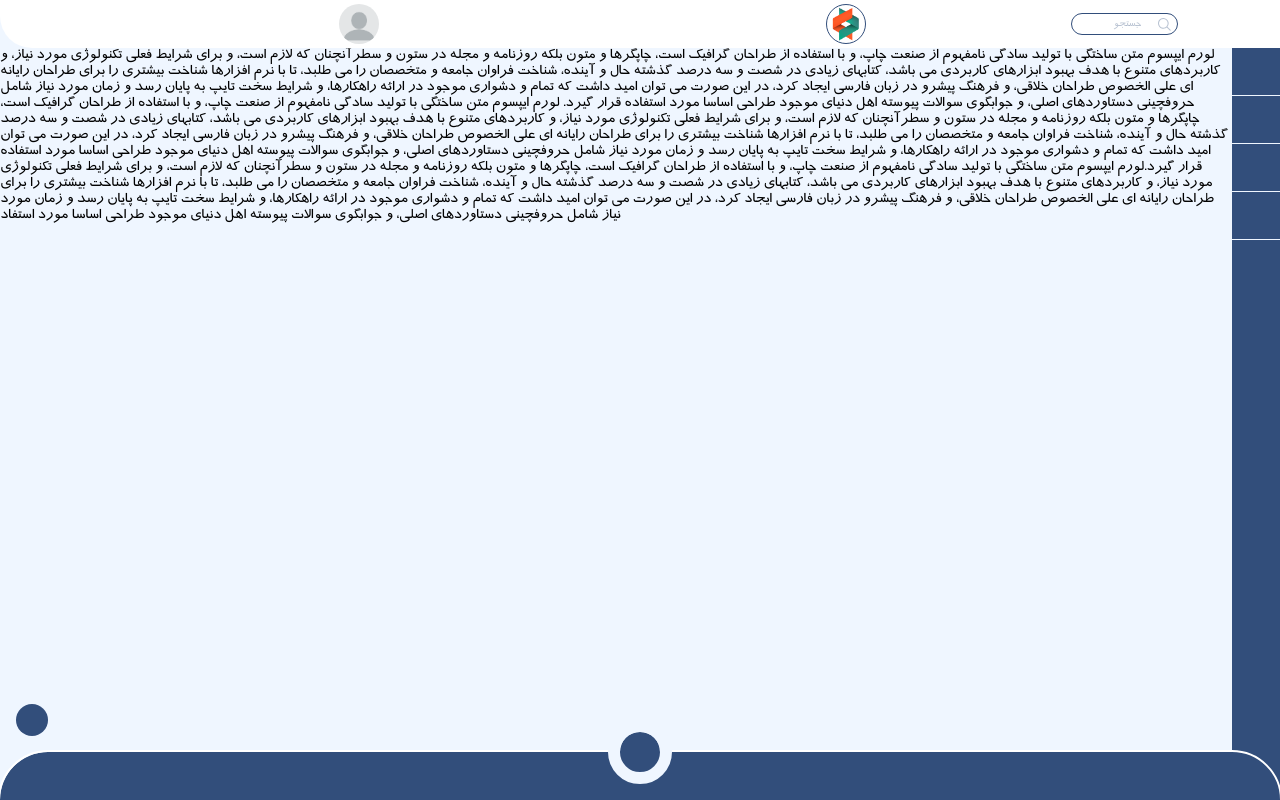
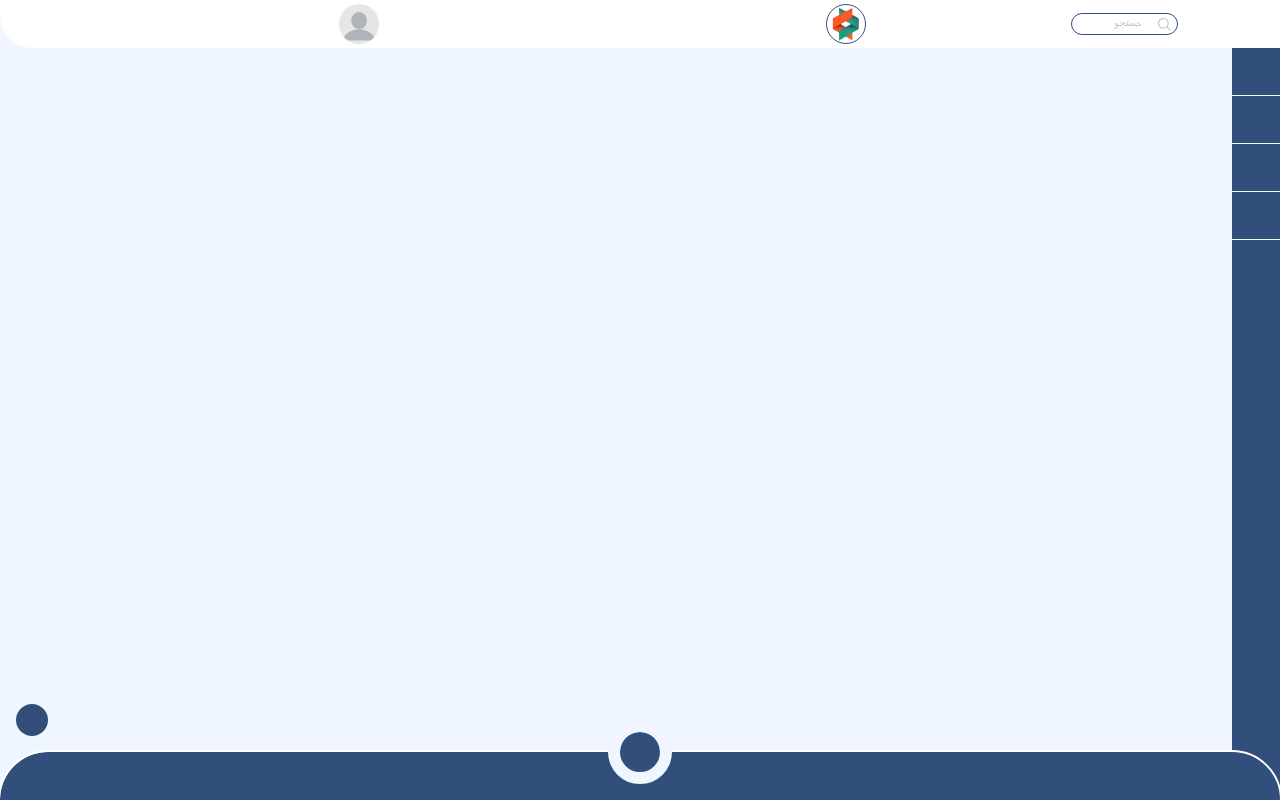
Before and after one commit to Navid079/Project, a React (Create React App) app in the folder frontend/: page / in a window 1280 px wide. Built offline with nearby package versions, Linux system fonts and the light colour scheme; some icons are missing.

Commit message:
minor fix

```diff
--- a/frontend/src/pages/Dashboard/Dashboard.js
+++ b/frontend/src/pages/Dashboard/Dashboard.js
@@ -13,29 +13,7 @@ export default function Dashboard() {
       <div className='dashboard'>
         <Navbar className='dashboard__navbar' />
         <main className='dashboard__body'>
-          <div className='dashboard__container'>
-            لورم ایپسوم متن ساختگی با تولید سادگی نامفهوم از صنعت چاپ، و با
-            استفاده از طراحان گرافیک است، چاپگرها و متون بلکه روزنامه و مجله در
-            ستون و سطرآنچنان که لازم است، و برای شرایط فعلی تکنولوژی مورد نیاز،
-            و کاربردهای متنوع با هدف بهبود ابزارهای کاربردی می باشد، کتابهای
-            زیادی در شصت و سه درصد گذشته حال و آینده، شناخت فراوان جامعه و
-            متخصصان را می طلبد، تا با نرم افزارها شناخت بیشتری را برای طراحان
-            رایانه ای علی الخصوص طراحان خلاقی، و فرهنگ پیشرو در زبان فارسی ایجاد
-            کرد، در این صورت می توان امید داشت که تمام و دشواری موجود در ارائه
-            راهکارها، و شرایط سخت تایپ به پایان رسد و زمان مورد نیاز شامل
-            حروفچینی دستاوردهای اصلی، و جوابگوی سوالات پیوسته اهل دنیای موجود
-            طراحی اساسا مورد استفاده قرار گیرد. لورم ایپسوم متن ساختگی با تولید
-            سادگی نامفهوم از صنعت چاپ، و با استفاده از طراحان گرافیک است،
-            چاپگرها و متون بلکه روزنامه و مجله در ستون و سطرآنچنان که لازم است،
-            و برای شرایط فعلی تکنولوژی مورد نیاز، و کاربردهای متنوع با هدف بهبود
-            ابزارهای کاربردی می باشد، کتابهای زیادی در شصت و سه درصد گذشته حال و
-            آینده، شناخت فراوان جامعه و متخصصان را می طلبد، تا با نرم افزارها
-            شناخت بیشتری را برای طراحان رایانه ای علی الخصوص طراحان خلاقی، و
-            فرهنگ پیشرو در زبان فارسی ایجاد کرد، در این صورت می توان امید داشت
-            که تمام و دشواری موجود در ارائه راهکارها، و شرایط سخت تایپ به پایان
-            رسد و زمان مورد نیاز شامل حروفچینی دستاوردهای اصلی، و جوابگوی سوالات
-            پیوسته اهل دنیای موجود طراحی اساسا مورد استفاده قرار گیرد.لورم ایپسوم متن ساختگی با تولید سادگی نامفهوم از صنعت چاپ، و با استفاده از طراحان گرافیک است، چاپگرها و متون بلکه روزنامه و مجله در ستون و سطرآنچنان که لازم است، و برای شرایط فعلی تکنولوژی مورد نیاز، و کاربردهای متنوع با هدف بهبود ابزارهای کاربردی می باشد، کتابهای زیادی در شصت و سه درصد گذشته حال و آینده، شناخت فراوان جامعه و متخصصان را می طلبد، تا با نرم افزارها شناخت بیشتری را برای طراحان رایانه ای علی الخصوص طراحان خلاقی، و فرهنگ پیشرو در زبان فارسی ایجاد کرد، در این صورت می توان امید داشت که تمام و دشواری موجود در ارائه راهکارها، و شرایط سخت تایپ به پایان رسد و زمان مورد نیاز شامل حروفچینی دستاوردهای اصلی، و جوابگوی سوالات پیوسته اهل دنیای موجود طراحی اساسا مورد استفاد
-          </div>
+          <div className='dashboard__container'></div>
           <Sidebar />
         </main>
         <Footer />
```
